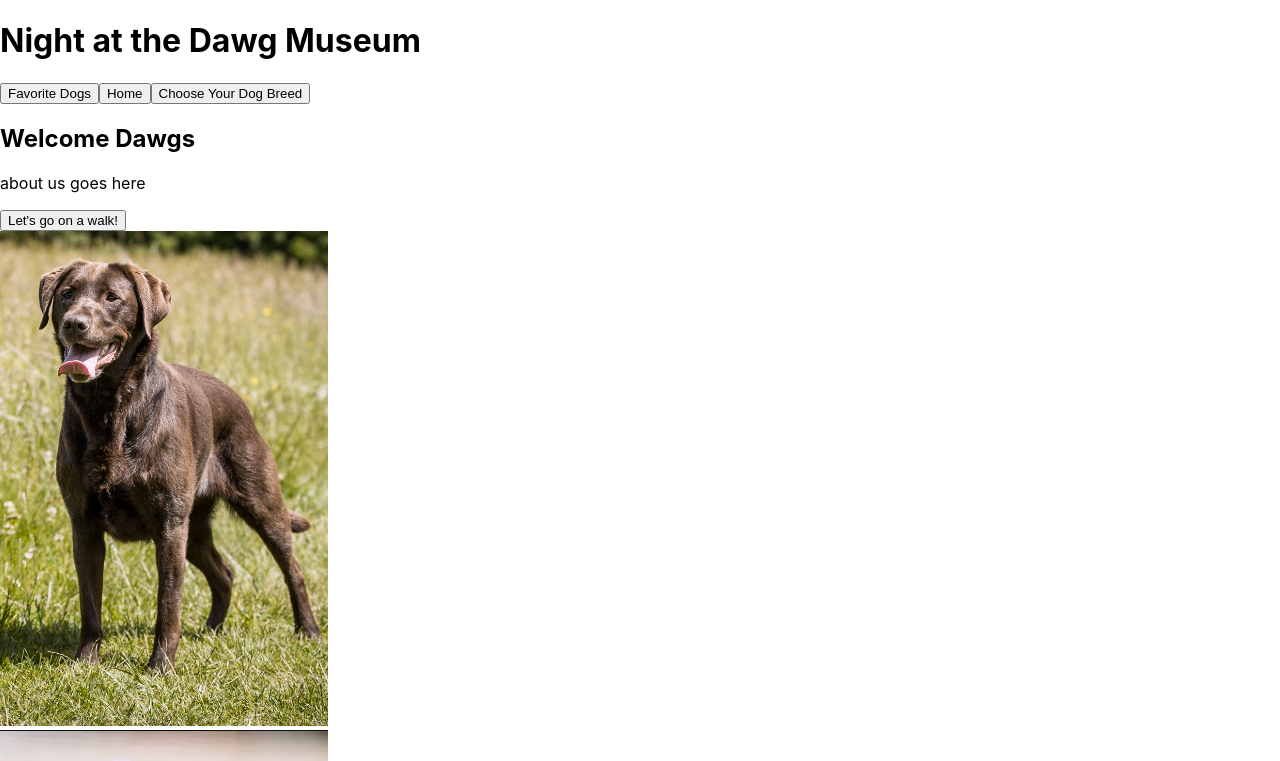
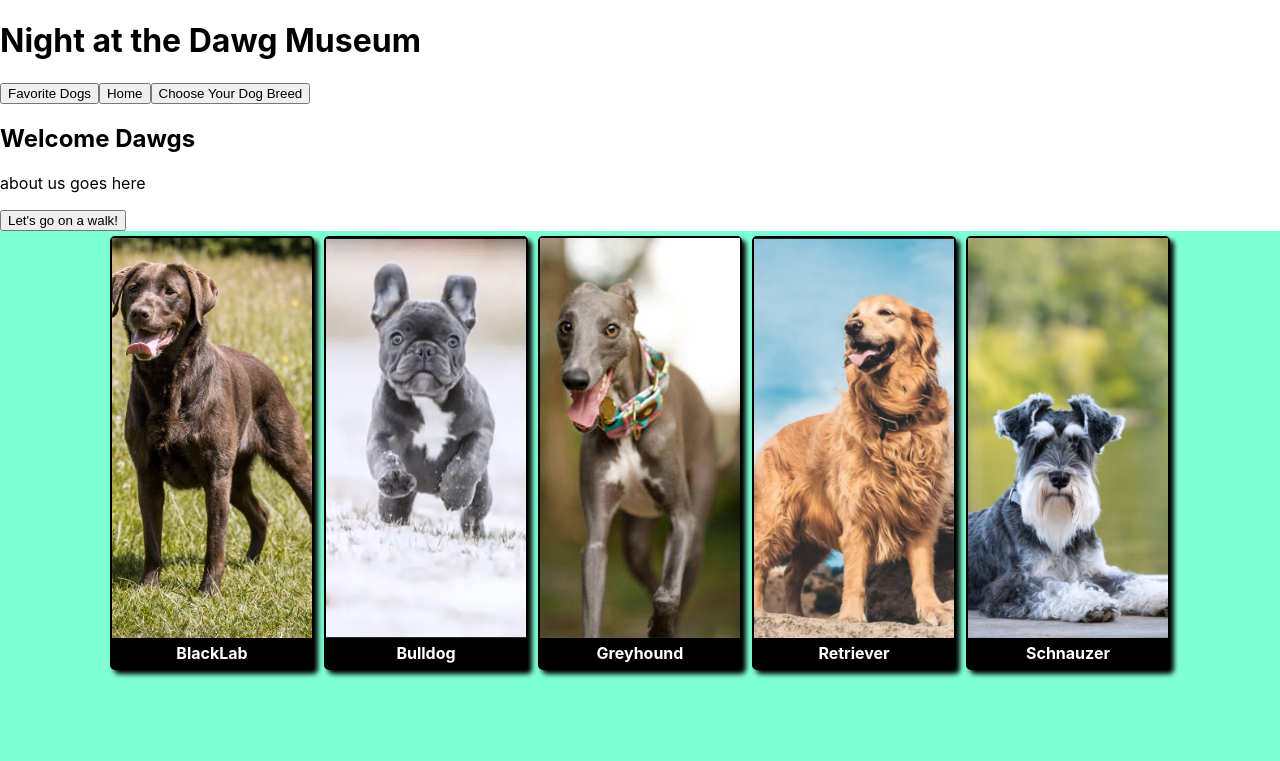
Before and after one commit to sophielabelle/dog-explorer, a React (Create React App) app: page / in a window 1280 px wide. Shown: the top 761 px of the page. Built offline with nearby package versions, Linux system fonts and the light colour scheme; no server answers.

Commit message:
Apply styling to the single breed cards and container

```diff
--- a/src/Components/ExhibitCard/ExhibitCard.css
+++ b/src/Components/ExhibitCard/ExhibitCard.css
@@ -0,0 +1,37 @@
+.exhibit-card-container {
+  height: 430px;
+  box-shadow: 4px 4px 5px black;
+  background-color: black;
+  border: 2px solid black;
+  border-radius: 5px;
+  margin: 5px;
+  color: White;
+  transition: 0.4s;
+}
+
+.breed-name {
+  font-weight: bold;
+  text-align: center;
+  margin: 5px;
+}
+
+.exhibit-card {
+  display: flex;
+  justify-content: center;
+  align-items: center;
+  overflow: hidden;
+  height: 400px;
+  width: 200px;
+  cursor: pointer;
+}
+
+.exhibit-card-container:hover {
+  height: 450px;
+  margin: 0px;
+}
+
+.exhibit-card > img {
+  flex-shrink: 0;
+  max-height: 100%;
+  min-width: 100%;
+}
--- a/src/Components/ExhibitCard/ExhibitCard.js
+++ b/src/Components/ExhibitCard/ExhibitCard.js
@@ -2,11 +2,13 @@ import React from "react"
 import "./ExhibitCard.css"
 
 export const ExhibitCard = ({breed}) => {
-  console.log(breed)
   const altText = breed.toLowerCase()
   return (
-    <div className="exhibit-card">
-      <img src={require(`../../assets/${breed}.jpeg`)} alt={altText}/>
+    <div className="exhibit-card-container">
+      <div className="exhibit-card">
+        <img src={require(`../../assets/${breed}.jpeg`)} alt={altText}/>
+      </div>
+      <p className="breed-name">{breed}</p>
     </div>
   )
 }
--- a/src/Components/ExhibitContainer/ExhibitContainer.css
+++ b/src/Components/ExhibitContainer/ExhibitContainer.css
@@ -0,0 +1,8 @@
+.exhibit-container {
+  display: flex;
+  flex-wrap: wrap;
+  justify-content: center;
+  width: 100%;
+  height: 100vh;
+  background-color: aquamarine;
+}
--- a/src/Components/Home/Home.js
+++ b/src/Components/Home/Home.js
@@ -5,20 +5,20 @@ import './Home.css'
 
 
 export const Home = () => {
-  const [randomDog, setRandomDog] = useState('')
-  const [error, setError] = useState('')
+  const [randomDog, setRandomDog] = useState('');
+  const [error, setError] = useState('');
 
   const fetchRandomDog = () => {
     fetchData('breeds/image/random')
       .then(data => {
-      console.log(data.message)
-      setRandomDog(data.message)
+        setRandomDog(data.message);
+      })
+      .catch(err => {
+        setError(err);
+      });
+  }
 
-      })
-      .catch(error => console.log(error))
-  }
-   console.log('random', randomDog)
-   useEffect(() => {fetchRandomDog()}, [])
+  useEffect(() => {fetchRandomDog()}, []);
 
   return(
     <section className="home-page">
```
